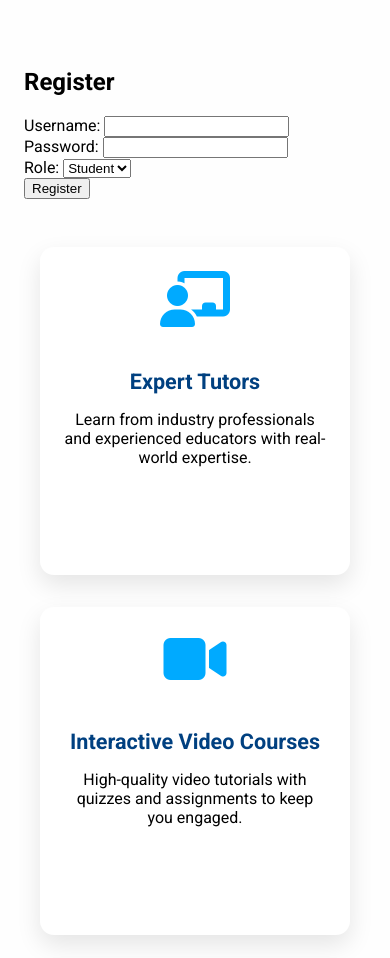
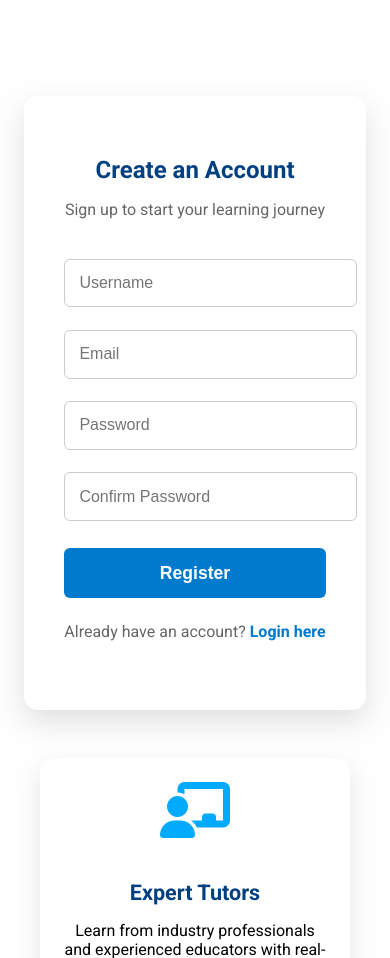
Before and after one commit to Adithi05/online_class_portals, a Flask app: page /register in a window 390 px wide. Shown: the part 647-1605 px from the top of the page. Run offline with Flask 3, Linux system fonts and the light colour scheme; data comes from the database, SQL or seed files in the repository.

```diff
--- a/template/base.html
+++ b/template/base.html
@@ -185,6 +185,72 @@
     footer .social-icons a:hover {
       color: #005fa3;
     }
+    .auth-container {
+  max-width: 460px;
+  margin: 3rem auto;
+  background: white;
+  padding: 2.5rem;
+  border-radius: 14px;
+  box-shadow: 0 12px 30px rgba(0, 0, 0, 0.12);
+}
+
+.auth-form h2 {
+  text-align: center;
+  color: #004080;
+  margin-bottom: 0.5rem;
+  font-weight: 800;
+}
+
+.auth-form p {
+  text-align: center;
+  margin-bottom: 1.8rem;
+  color: #666;
+}
+
+.auth-form input {
+  width: 100%;
+  padding: 0.9rem;
+  margin: 0.7rem 0;
+  border-radius: 6px;
+  border: 1px solid #ccc;
+  font-size: 1rem;
+  transition: border-color 0.3s ease;
+}
+
+.auth-form input:focus {
+  border-color: #007acc;
+  outline: none;
+}
+
+.auth-form button {
+  width: 100%;
+  padding: 0.9rem;
+  background-color: #007acc;
+  color: white;
+  font-weight: bold;
+  font-size: 1.1rem;
+  border: none;
+  border-radius: 6px;
+  cursor: pointer;
+  margin-top: 1rem;
+  transition: background-color 0.3s ease;
+}
+
+.auth-form button:hover {
+  background-color: #005fa3;
+}
+
+.switch-link {
+  text-align: center;
+  margin-top: 1.5rem;
+}
+
+.switch-link a {
+  color: #007acc;
+  font-weight: bold;
+  text-decoration: none;
+}
+
 
     @keyframes fadeInUp {
       0% { opacity: 0; transform: translateY(20px); }
--- a/template/register.html
+++ b/template/register.html
@@ -3,16 +3,32 @@
 {% block title %}Register{% endblock %}
 
 {% block content %}
-<h2>Register</h2>
-<form method="post">
-    <label>Username: <input type="text" name="username" required></label><br>
-    <label>Password: <input type="password" name="password" required></label><br>
-    <label>Role:
-        <select name="role" required>
-            <option value="student">Student</option>
-            <option value="tutor">Tutor</option>
-        </select>
-    </label><br>
+<div class="auth-container">
+  <form class="auth-form" method="post">
+    <h2>Create an Account</h2>
+    <p>Sign up to start your learning journey</p>
+
+    <label>
+      <input type="text" name="username" placeholder="Username" required>
+    </label>
+
+    <label>
+      <input type="email" name="email" placeholder="Email" required>
+    </label>
+
+    <label>
+      <input type="password" name="password" placeholder="Password" required>
+    </label>
+
+    <label>
+      <input type="password" name="confirm_password" placeholder="Confirm Password" required>
+    </label>
+
     <button type="submit">Register</button>
-</form>
+
+    <p class="switch-link">
+      Already have an account? <a href="{{ url_for('login') }}">Login here</a>
+    </p>
+  </form>
+</div>
 {% endblock %}
```
Also changed, not shown: template/login.html (+19 -5 lines).
